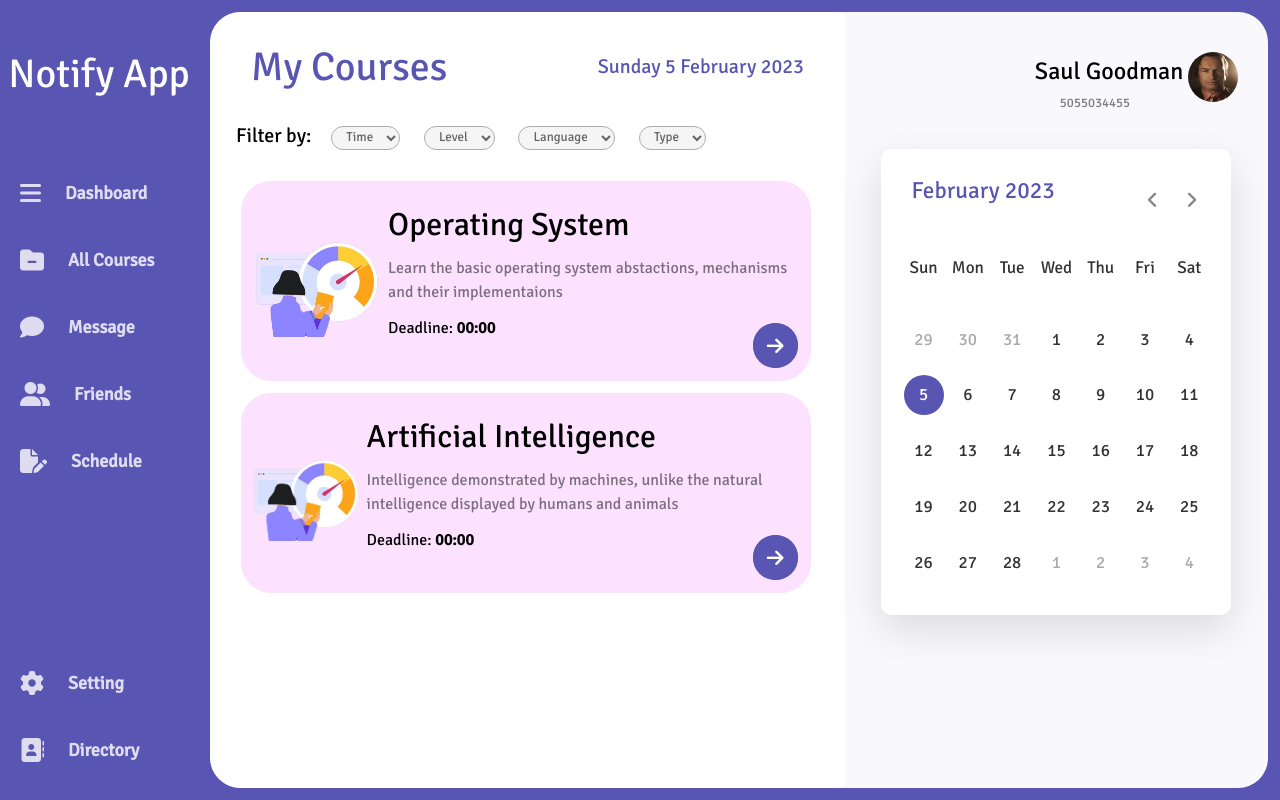
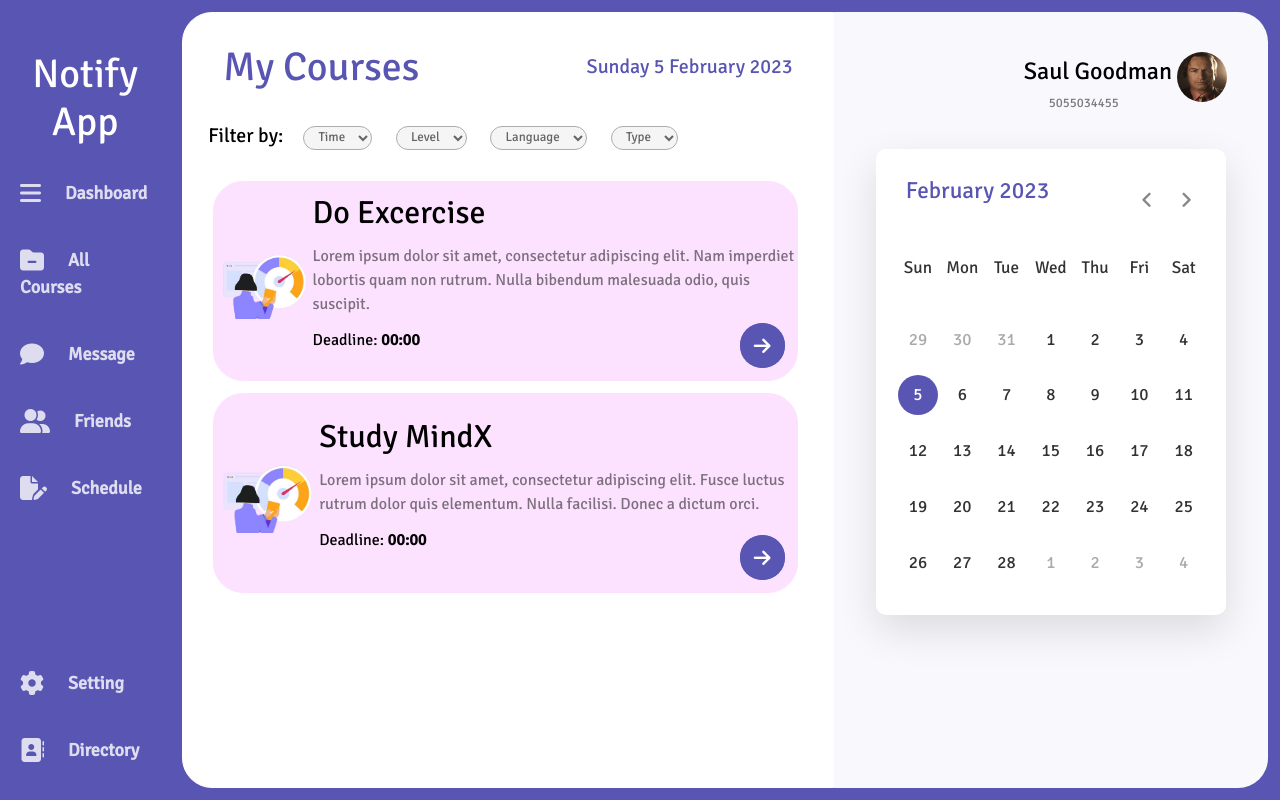
Before and after one commit to Kartosz/startup, a plain HTML site: page index.html in a window 1280 px wide. Drawn offline with nearby package versions, Linux system fonts and the light colour scheme.

Commit message:
Final2Update

```diff
--- a/index.html
+++ b/index.html
@@ -85,9 +85,10 @@
                                 <img width="100%" src="pic.png" alt="troll">
                             </div>
                             <div class="box-text">
-                                <h2 class="margin-bottom">Operating System</h2>
-                                <p class="margin-bottom" id="opacity">Learn the basic operating system abstactions,
-                                    mechanisms and their implementaions</p>
+                                <h2 class="margin-bottom">Do Excercise</h2>
+                                <p class="margin-bottom" id="opacity">Lorem ipsum dolor sit amet, consectetur adipiscing
+                                    elit. Nam imperdiet lobortis quam non rutrum. Nulla bibendum malesuada odio, quis
+                                    suscipit.</p>
                                 <p>Deadline: <b>00:00</b></p>
                             </div>
                             <button class="box-button" data-toggle="modal" data-target="#exampleModal">
@@ -99,9 +100,10 @@
                                 <img width="100%" src="pic.png" alt="troll">
                             </div>
                             <div class="box-text">
-                                <h2 class="margin-bottom">Artificial Intelligence</h2>
-                                <p class="margin-bottom" id="opacity">Intelligence demonstrated by machines, unlike the
-                                    natural intelligence displayed by humans and animals</p>
+                                <h2 class="margin-bottom">Study MindX</h2>
+                                <p class="margin-bottom" id="opacity">Lorem ipsum dolor sit amet, consectetur adipiscing
+                                    elit. Fusce luctus rutrum dolor quis elementum. Nulla facilisi. Donec a dictum orci.
+                                </p>
                                 <p>Deadline: <b>00:00</b></p>
                             </div>
                             <button class="box-button" data-toggle="modal" data-target="#exampleModal">
```
